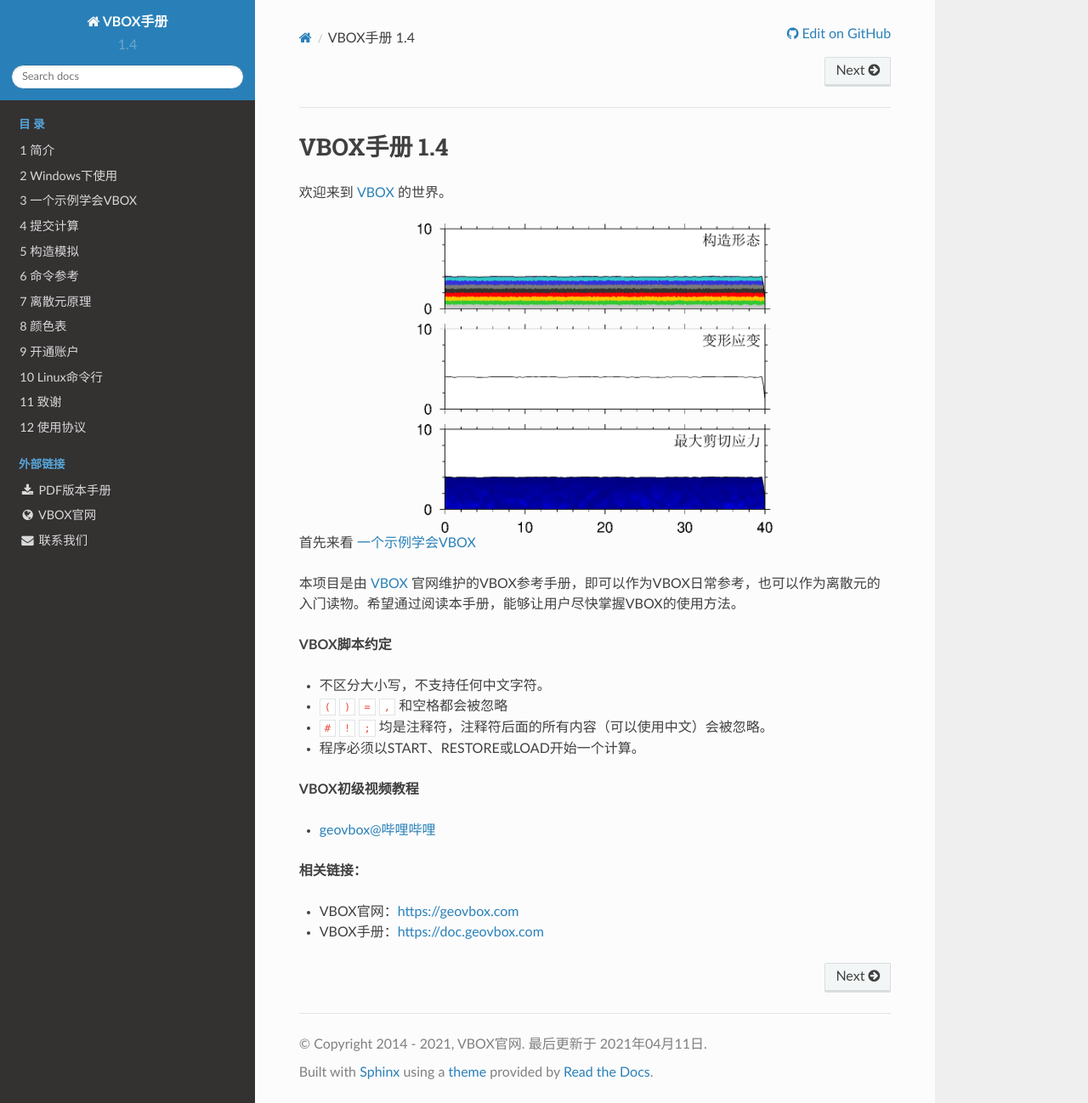
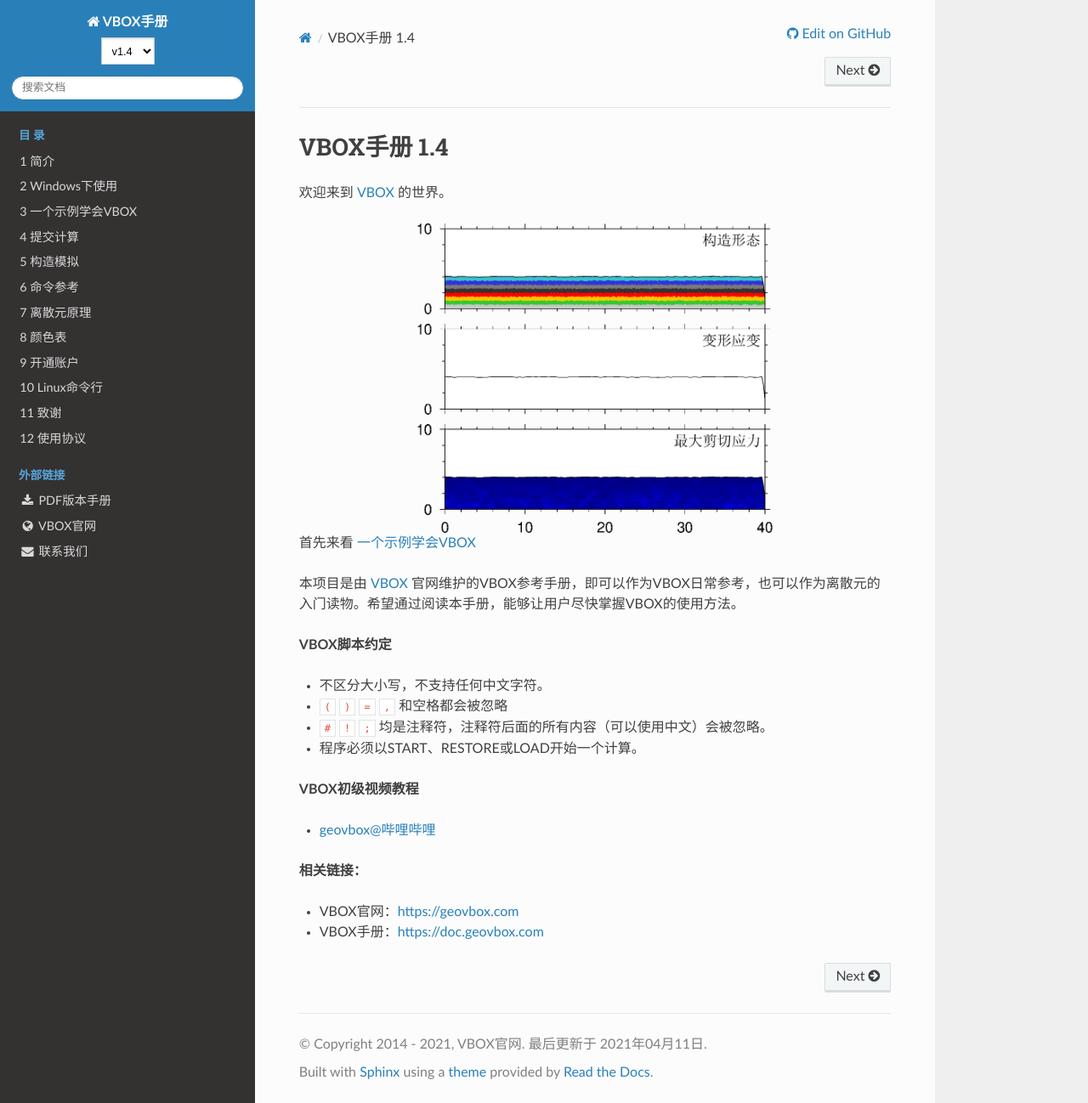
Before and after one commit to geovbox/zdem_doc, a Sphinx documentation site: the page built from source/index.rst, in a window 1280 px wide and 1298 px high. Shown: the whole window at 85% size. Built offline with Sphinx 7.4.7 and the Read the Docs theme 2.0.0, drawn with Linux system fonts in a browser that asks for light colours; comment, search, counter and statistics services are not loaded.

Commit message:
添加版本选择框

```diff
--- /dev/null
+++ b/source/_static/algolia.css
@@ -0,0 +1,2 @@
+.wy-nav-side { overflow: visible; }
+.wy-side-scroll { overflow: inherit; }
--- a/source/_templates/layout.html
+++ b/source/_templates/layout.html
@@ -45,3 +45,38 @@
 
 
 {% endblock %}
+
+
+{% block sidebartitle %}
+    {% if logo and theme_logo_only %}
+    <a href="{{ pathto(master_doc) }}">
+    {% else %}
+    <a href="{{ pathto(master_doc) }}" class="icon icon-home"> {{ project }}
+    {% endif %}
+
+    {% if logo %}
+    {# Not strictly valid HTML, but it's the only way to display/scale
+    it properly, without weird scripting or heaps of work
+    #}
+    <img src="{{ pathto('_static/' + logo, 1) }}" class="logo" alt="Logo"/>
+    {% endif %}
+    </a>
+
+    {% if theme_display_version %}
+    {%- set nav_version = version %}
+    {% if READTHEDOCS and current_version %}
+    {%- set nav_version = current_version %}
+    {% endif %}
+    {% if nav_version %}
+    <div class="version">
+        <select onchange="location = this.options[this.selectedIndex].value;">
+            {% for ver in versions %}
+            <option value="/{{ ver }}/" {% if nav_version == ver %} selected {% endif %}> v{{ ver }} </option>
+            {% endfor %}
+        </select>
+    </div>
+    {% endif %}
+    {% endif %}
+
+    {% include "./searchbox_bing.html" %}
+{% endblock %}
--- /dev/null
+++ b/source/_templates/searchbox_bing.html
@@ -0,0 +1,19 @@
+{%- if builder != 'singlehtml' %}
+<div role="search">
+  <form class="wy-form" action="https://www.bing.com/search" id="searchForm">
+    <input id="search-bar" type="text" name="q" placeholder="搜索文档" required>
+    <input type="hidden" name="sitesearch" value="doc.geovbox.com/latest/" id="sitesearch">
+  </form>
+  <script>
+  var searchForm = document.getElementById('searchForm');
+  searchForm.onsubmit = function(){
+    var url = this.action;
+    var q = document.getElementById('search-bar').value;
+    var site = document.getElementById('sitesearch').value;
+    var url = url + '?q='+q+' site:'+ site;
+    window.open(url);
+    return false;
+  };
+</script>
+</div>
+{%- endif %}
--- a/source/conf.py
+++ b/source/conf.py
@@ -71,6 +71,8 @@
     'conf_py_path': '/source/',
     'theme_vcs_pageview_mode': 'blob',
 
+    'versions': ['2.0', '1.4'],
+
      "menu_links": [
         (
             '<i class="fa fa-download fa-fw"></i> PDF版本手册',
```
Also changed, not shown: source/_static/algolia.js (added, +9 -0 lines), source/_static/custom.css (added, +11 -0 lines).
